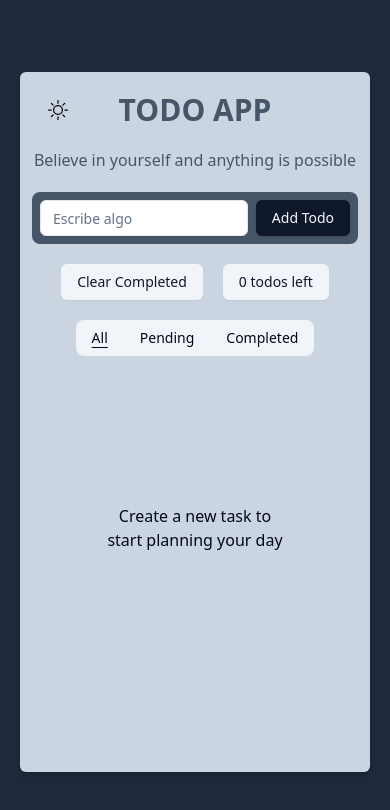
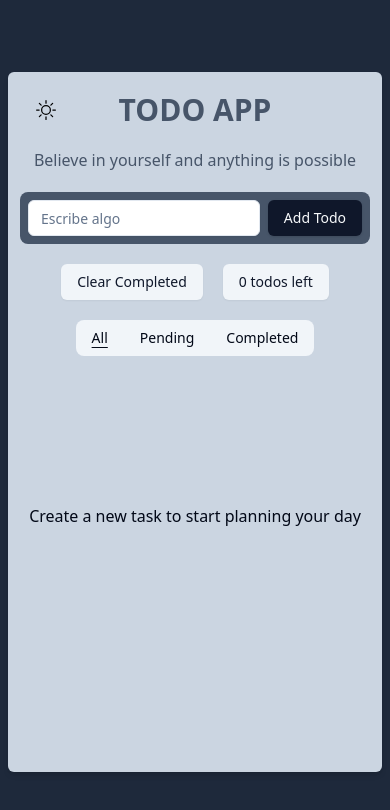
Before and after one commit to ballestrino/todo-app, a React (Vite) app: page / in a window 390 px wide. Shown: the top 810 px of the page. Built offline with nearby package versions, Linux system fonts and the light colour scheme.

Commit message:
mobile interface upgrade

```diff
--- a/src/App.tsx
+++ b/src/App.tsx
@@ -8,7 +8,7 @@ import { useThemeStore } from './zustand/theme'
 export default function App() {
   const { theme, toggleTheme } = useThemeStore()
   return (
-    <div className='flex min-h-screen w-full items-center justify-center bg-slate-800 px-5 py-10'>
+    <div className='flex min-h-screen w-full items-center justify-center bg-slate-800 px-2 py-10 sm:px-5'>
       <div className='relative flex h-full min-h-[700px] w-full flex-col gap-5 rounded-md bg-slate-300 px-3 py-5 shadow-md dark:bg-slate-900 md:w-4/5 md:p-10 lg:w-3/5 xl:w-1/2'>
         <h1 className='text-center text-3xl font-semibold text-slate-600 dark:text-white'>
           TODO APP
--- a/src/components/Todo.tsx
+++ b/src/components/Todo.tsx
@@ -86,7 +86,7 @@ export default function Todo({
       </div>
 
       <p
-        className={`max-h-60[px] block overflow-auto text-black md:hidden ${todo.completed && 'text break-words line-through'}`}
+        className={`max-h-60[px] block overflow-auto text-black dark:text-white md:hidden ${todo.completed && 'text break-words line-through'}`}
       >
         {todo.text}
       </p>
```
